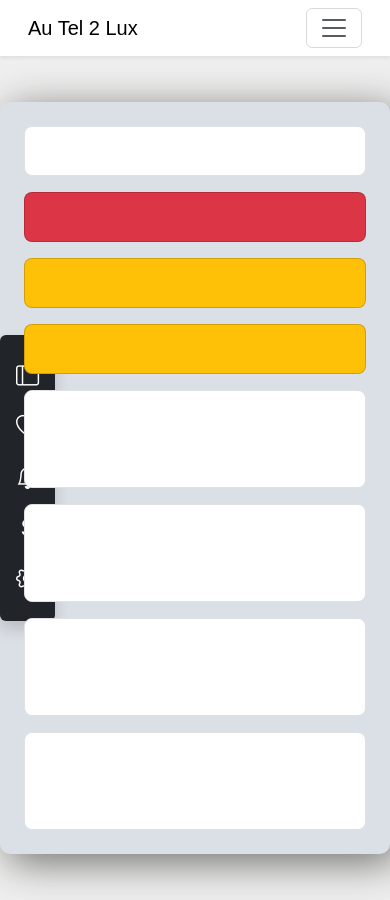
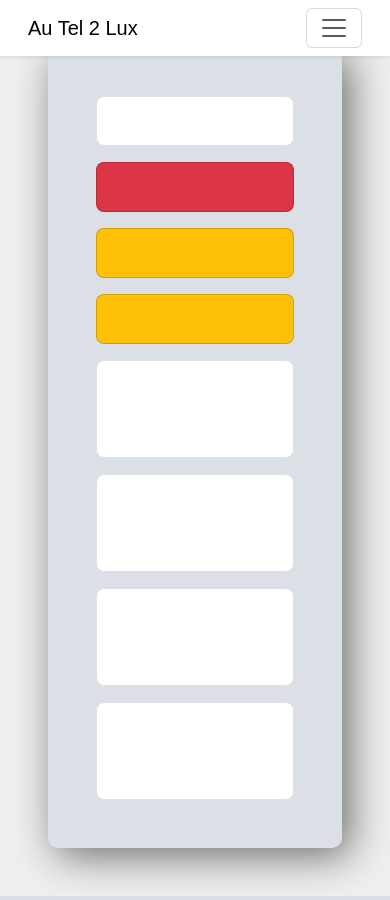
Before and after one commit to MrCyci6/Synthese_Hotel, a PHP site: page /views/dashboard.php in a window 390 px wide. Run offline with PHP 8.4, Linux system fonts and the light colour scheme.

Commit message:
feat(dacks): Refactor dashboard styles and structure for clearer separation and improved responsiveness

```diff
--- a/clients/styles/dashboard-global.css
+++ b/clients/styles/dashboard-global.css
@@ -1,6 +1,6 @@
 body {
     background: #EFEFEF;
-    height: 100vh;
+    min-height: 100vh;
     font-family: "Roboto Flex", sans-serif;
 }
 
@@ -9,3 +9,7 @@ body {
     background: #DBDFE6;
     box-shadow: 8px 8px 40px 0 #6D6D6A;
 }
+
+.min-vh-70 {
+    min-height: 70vh;
+}
--- a/clients/views/dashboard.php
+++ b/clients/views/dashboard.php
@@ -11,7 +11,7 @@
 <body class="body">
 
 <!-- Barre de navigation -->
-<nav class="navbar navbar-expand-lg navbar-light bg-white shadow-sm px-3">
+<nav class="navbar navbar-expand-lg navbar-light bg-white shadow-sm px-3 fixed-top w-100">
 	<div class="container-fluid">
 		<a class="navbar-brand" href="#">Au Tel 2 Lux</a>
 		<button class="navbar-toggler" type="button" data-bs-toggle="collapse" data-bs-target="#navbarNav" aria-controls="navbarNav" aria-expanded="false" aria-label="Toggle navigation">
@@ -36,17 +36,9 @@
 	</div>
 </nav>
 
-<!-- Section principale avec Sidebar -->
-<div class="container-fluid d-flex justify-content-center align-items-center vh-100 position-relative">
-	<nav class="d-flex flex-column align-items-center bg-dark text-white position-absolute start-0 p-3 rounded shadow">
-		<a href="#" class="text-white my-2"><i class="bi bi-layout-sidebar fs-3"></i></a>
-		<a href="#" class="text-white my-2"><i class="bi bi-heart fs-3"></i></a>
-		<a href="#" class="text-white my-2"><i class="bi bi-bell fs-3"></i></a>
-		<a href="#" class="text-white my-2"><i class="bi bi-currency-dollar fs-3"></i></a>
-		<a href="#" class="text-white my-2"><i class="bi bi-gear fs-3"></i></a>
-	</nav>
-	<div class="row justify-content-center">
-		<div class="col-12 p-4 main-section">
+<!-- Section principale -->
+<div class="container-fluid d-flex justify-content-center align-items-center min-vh-100 position-relative p-5" >
+	<div class="main-section p-5 w-100 min-vh-70">
 		<div class="row g-3">
 			<div class="col-md-3">
 				<div class="card p-4 bg-white border rounded-3"></div>
@@ -77,8 +69,6 @@
 		</div>
 	</div>
 </div>
-</div>
-
 <script src="https://cdn.jsdelivr.net/npm/bootstrap@5.3.0/dist/js/bootstrap.bundle.min.js"></script>
 </body>
 </html>
```
Lines whose indentation alone changed are shown as unchanged.
